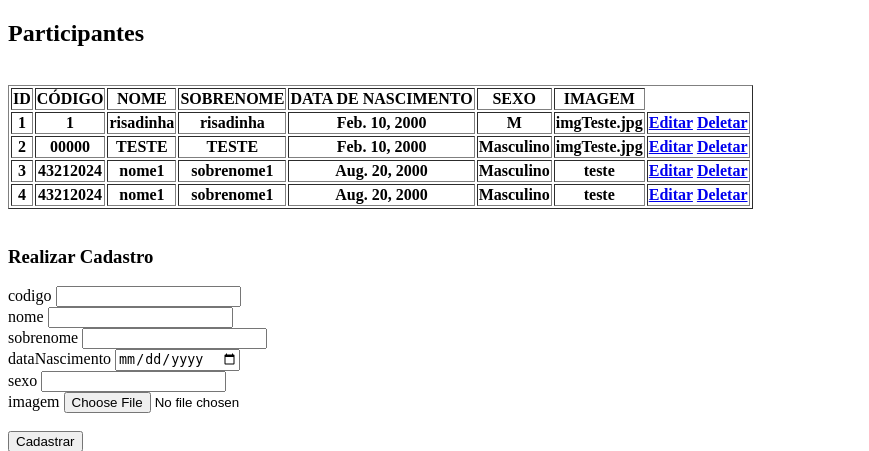
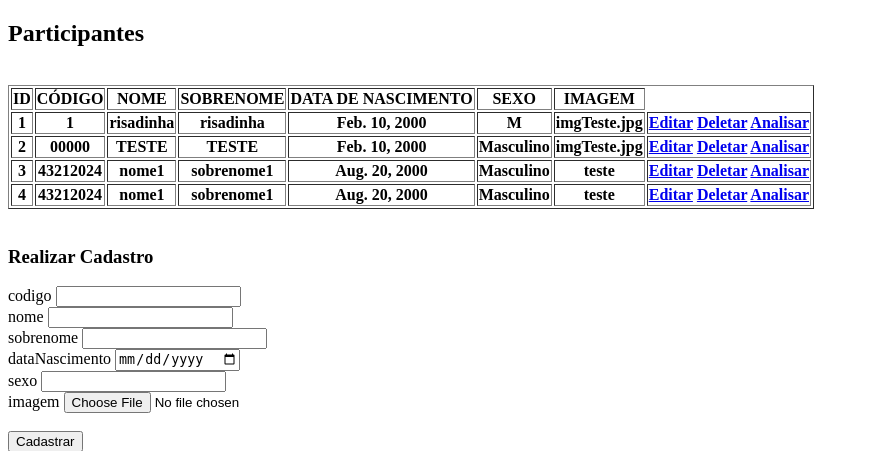
Before and after one commit to vvenante3/projetoTCC, a Django app: page /participante/ in a window 1280 px wide. Shown: the top 451 px of the page, without its empty margins (0-869 px from the left). Run offline with Django 5.2, Linux system fonts and the light colour scheme; data comes from the database, SQL or seed files in the repository; both versions use the stored data as it was before the commit; lists and menus that the app fills with data are empty.

```diff
--- a/participante/templates/index.html
+++ b/participante/templates/index.html
@@ -42,8 +42,9 @@
                         <th>{{participante.imagem          }}</th>
 
                         <th>
-                            <a href="{% url 'editar_participante' participante.idParticipante %}">  Editar</a>
-                            <a href="{% url 'deletar_participante' participante.idParticipante %}" onclick="return confirm('Deseja realmente deletar este participante?')"> Deletar</a>
+                            <a href="{% url 'editar_participante' participante.idParticipante %}">Editar</a>
+                            <a href="{% url 'deletar_participante' participante.idParticipante %}" onclick="return confirm('Deseja realmente deletar este participante?')">Deletar</a>
+                            <a href="{% url 'analisar_participante' participante.idParticipante %}"> Analisar</a>
                         </th>
                 {% endfor %}
                     </tr>
--- a/participante/urls.py
+++ b/participante/urls.py
@@ -1,6 +1,6 @@
 from django.contrib import admin
 from django.urls import path, include
-from .views import participante, salvar_participante, editar_participante, atualizar_participante, deletar_participante
+from .views import participante, salvar_participante, editar_participante, atualizar_participante, deletar_participante, analisar_participante
 
 urlpatterns = [
     # CADASTRO PARTICIPANTES
@@ -8,5 +8,6 @@ urlpatterns = [
     path('salvar_participante/',            salvar_participante,        name='salvar_participante'),
     path('editar_participante/<int:id>',    editar_participante,        name='editar_participante'),
     path('atualizar_participante/<int:id>', atualizar_participante,     name='atualizar_participante'),
-    path('deletar_participante/<int:id>',   deletar_participante,       name='deletar_participante')
+    path('deletar_participante/<int:id>',   deletar_participante,       name='deletar_participante'),
+    path('analisar_participante/<int:id>',  analisar_participante,      name='analisar_participante')
 ]
--- a/participante/views.py
+++ b/participante/views.py
@@ -48,3 +48,7 @@ def deletar_participante(request, id):
     participante = Participante.objects.get(idParticipante=id)
     participante.delete()
     return redirect('participante')
+
+def analisar_participante(request, id):
+    participante = Participante.objects.get(idParticipante=id)
+    return render(request, 'participante/analisar_participante.html', {'participante': participante})
```
Also changed, not shown: db.sqlite3 (deleted), 1 other file.
